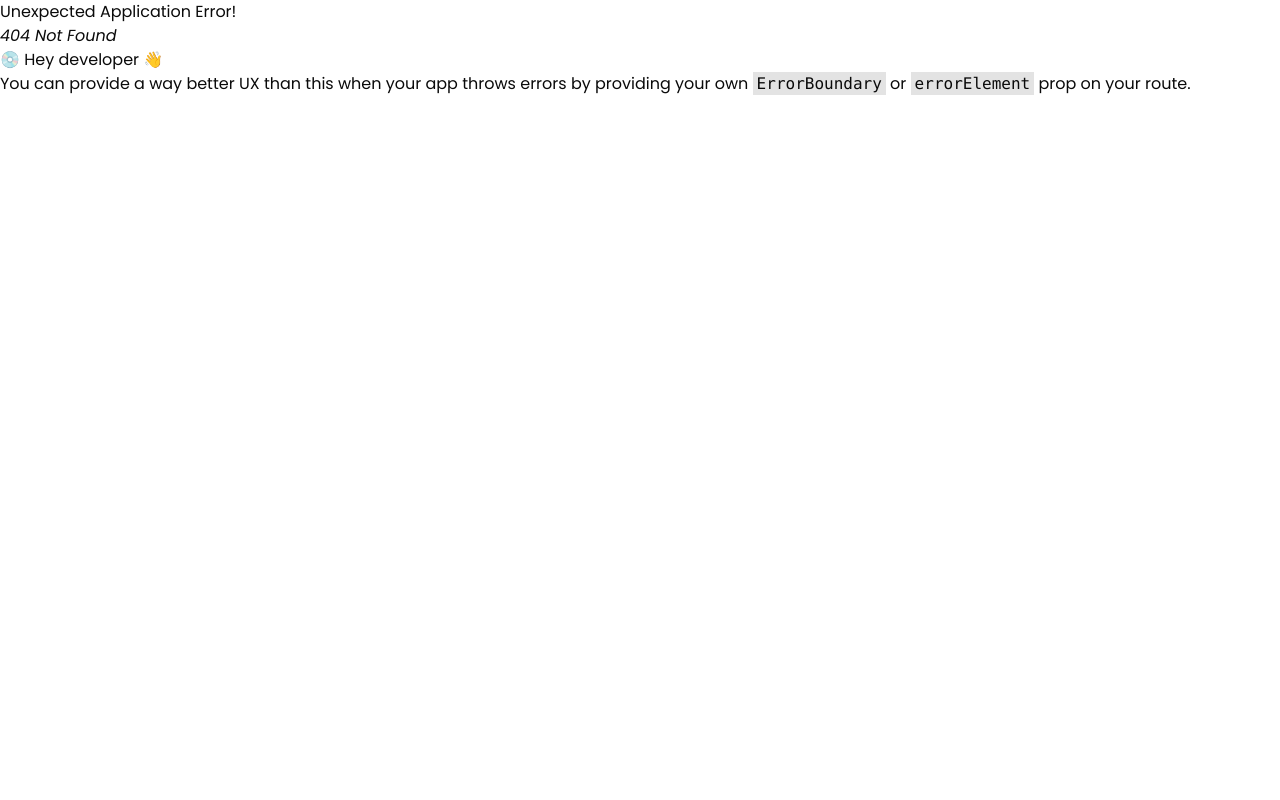
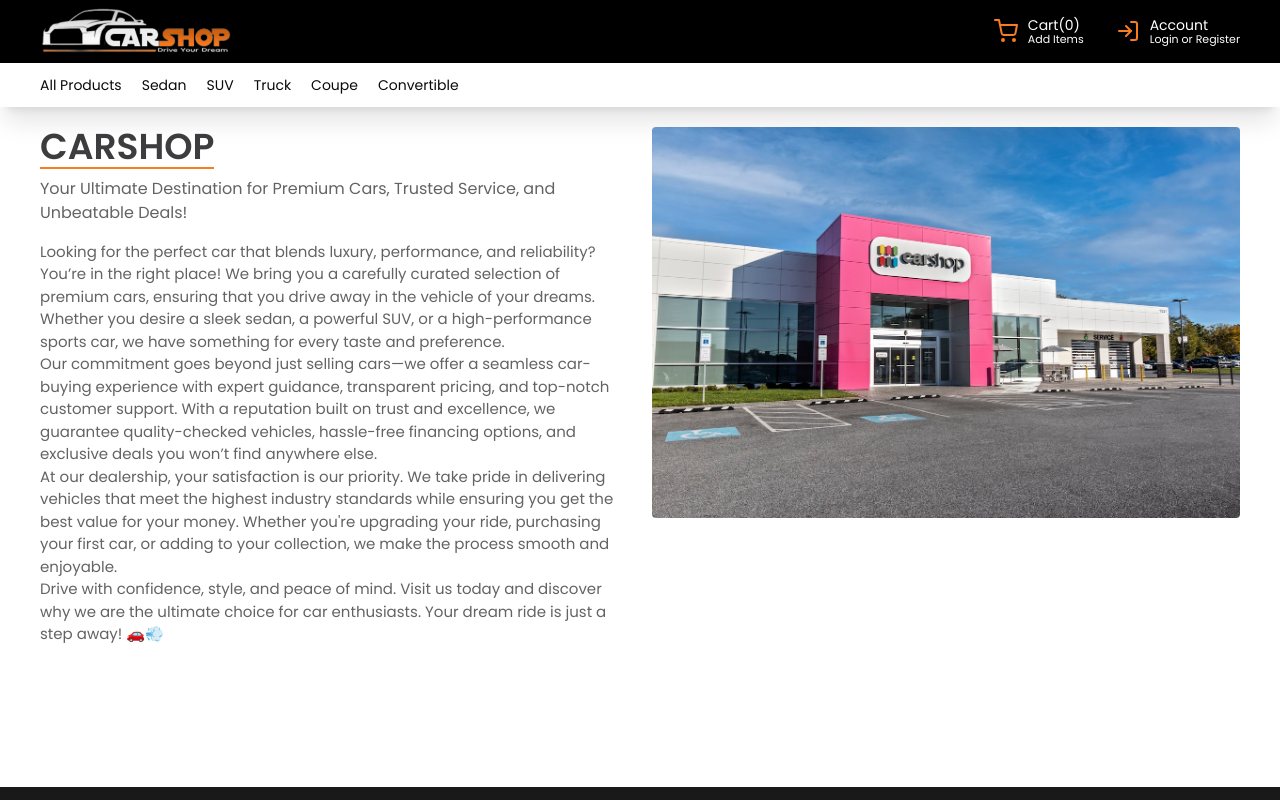
Before and after one commit to nasim0994/assignment4_l2, a React (Vite) app in the folder frontend/: page /about-us in a window 1280 px wide. Before the commit this address had no page. Shown: the top 800 px of the page. Built offline with nearby package versions, Linux system fonts and the light colour scheme.

Commit message:
about us page add

```diff
--- a/frontend/src/components/main/Footer/Footer.tsx
+++ b/frontend/src/components/main/Footer/Footer.tsx
@@ -73,12 +73,6 @@
                   About Us
                 </Link>
               </li>
-
-              <li>
-                <Link to="/contact-us" className="hover:underline">
-                  Contact Us
-                </Link>
-              </li>
             </ul>
           </div>
 
--- /dev/null
+++ b/frontend/src/pages/main/AboutUs.tsx
@@ -0,0 +1,63 @@
+export default function AboutUs() {
+  window.scroll(0, 0);
+
+  return (
+    <section className="py-5">
+      <div className="container">
+        <div className="grid items-start gap-6 md:grid-cols-2">
+          <div>
+            <div className="w-max border-b-2 border-primary">
+              <h2 className="text-4xl text-neutral font-semibold uppercase">
+                CarShop
+              </h2>
+            </div>
+            <p className="mt-2 text-neutral-content">
+              Your Ultimate Destination for Premium Cars, Trusted Service, and
+              Unbeatable Deals!
+            </p>
+
+            <div className="mt-4 text-[15px] text-neutral-content">
+              <p>
+                Looking for the perfect car that blends luxury, performance, and
+                reliability? You’re in the right place! We bring you a carefully
+                curated selection of premium cars, ensuring that you drive away
+                in the vehicle of your dreams. Whether you desire a sleek sedan,
+                a powerful SUV, or a high-performance sports car, we have
+                something for every taste and preference.
+              </p>
+              <p>
+                Our commitment goes beyond just selling cars—we offer a seamless
+                car-buying experience with expert guidance, transparent pricing,
+                and top-notch customer support. With a reputation built on trust
+                and excellence, we guarantee quality-checked vehicles,
+                hassle-free financing options, and exclusive deals you won’t
+                find anywhere else.
+              </p>
+              <p>
+                At our dealership, your satisfaction is our priority. We take
+                pride in delivering vehicles that meet the highest industry
+                standards while ensuring you get the best value for your money.
+                Whether you're upgrading your ride, purchasing your first car,
+                or adding to your collection, we make the process smooth and
+                enjoyable.
+              </p>
+              <p>
+                Drive with confidence, style, and peace of mind. Visit us today
+                and discover why we are the ultimate choice for car enthusiasts.
+                Your dream ride is just a step away! 🚗💨
+              </p>
+            </div>
+          </div>
+          <div>
+            <img
+              src="/images/about.jpg"
+              alt="about"
+              className="rounded"
+              loading="lazy"
+            />
+          </div>
+        </div>
+      </div>
+    </section>
+  );
+}
--- a/frontend/src/routes/mainroutes.tsx
+++ b/frontend/src/routes/mainroutes.tsx
@@ -1,6 +1,7 @@
 import MainLayout from "@/layouts/MainLayout";
 import ProtectedRoute from "@/layouts/ProtectedRoute";
 import UserLayout from "@/layouts/UserLayout";
+import AboutUs from "@/pages/main/AboutUs";
 import CartPage from "@/pages/main/CartPage";
 import Checkout from "@/pages/main/Checkout";
 import Home from "@/pages/main/Home";
@@ -34,6 +35,10 @@
     {
       path: "/cart",
       element: <CartPage />,
+    },
+    {
+      path: "/about-us",
+      element: <AboutUs />,
     },
     {
       path: "/checkout",
```
Also changed, not shown: frontend/public/images/about.jpg (added).
